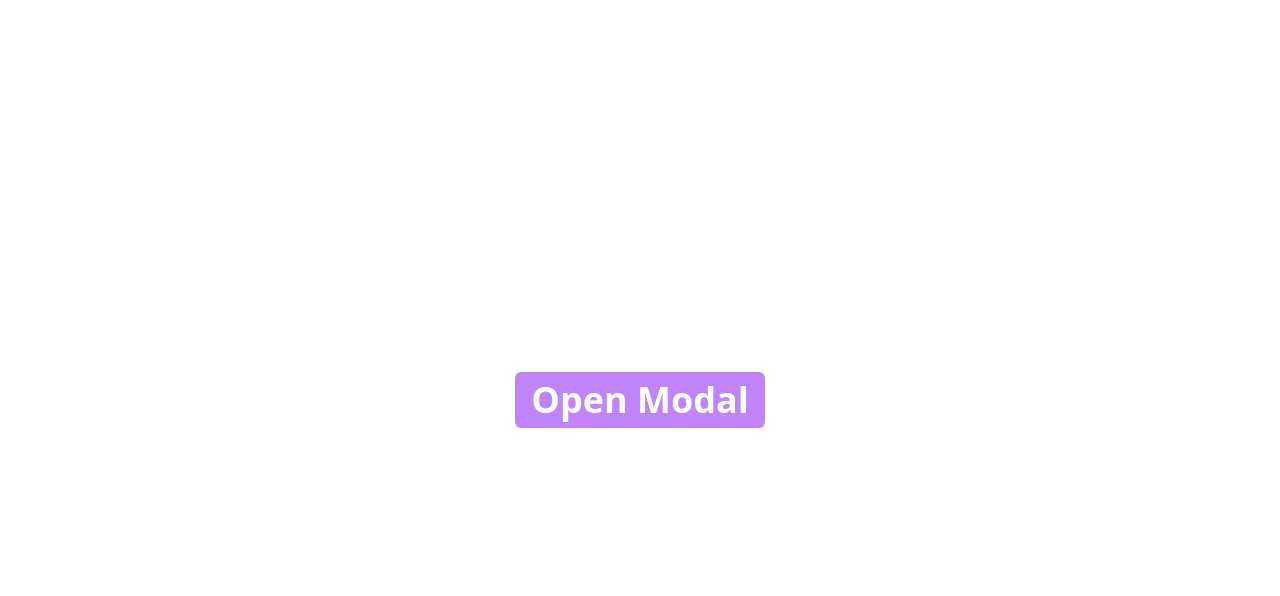
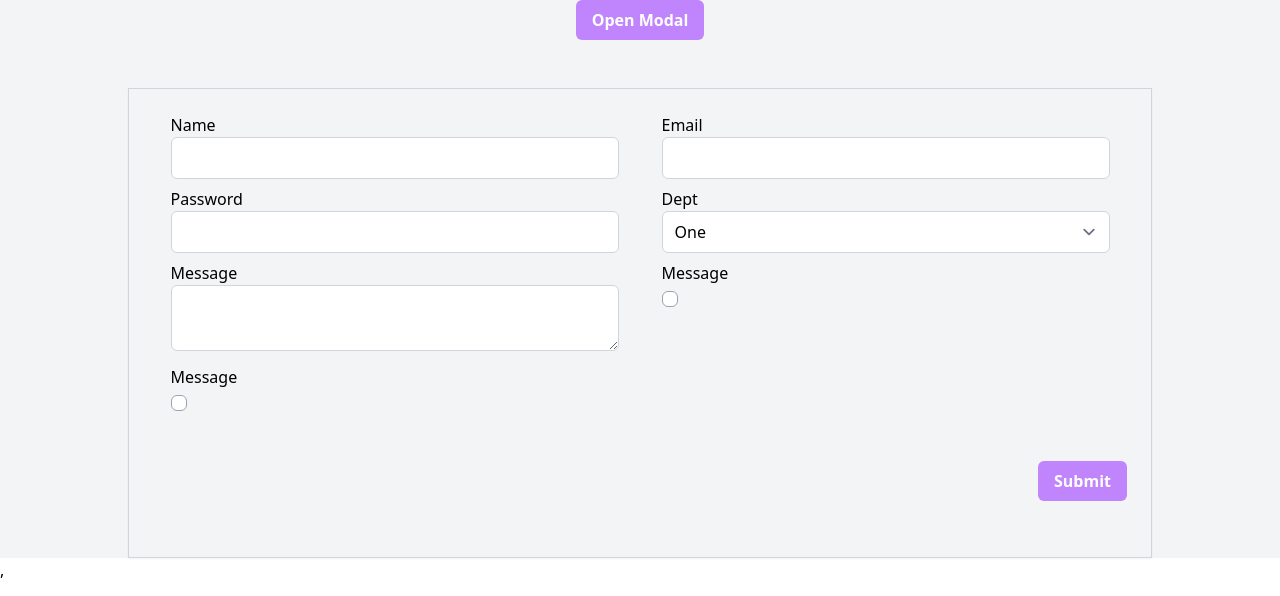
Before and after one commit to mominulhouqe/reusable-compnents, a React (Vite) app: page / in a window 1280 px wide. Shown: the top 596 px of the page. Built offline with nearby package versions, Linux system fonts and the light colour scheme.

Commit message:
Added Form

```diff
--- a/package.json
+++ b/package.json
@@ -13,10 +13,12 @@
     "clsx": "^2.1.0",
     "react": "^18.2.0",
     "react-dom": "^18.2.0",
+    "react-hook-form": "^7.50.1",
     "react-router-dom": "^6.22.0",
     "tailwind-merge": "^2.2.1"
   },
   "devDependencies": {
+    "@tailwindcss/forms": "^0.5.7",
     "@types/react": "^18.2.55",
     "@types/react-dom": "^18.2.19",
     "@typescript-eslint/eslint-plugin": "^6.21.0",
--- a/src/App.tsx
+++ b/src/App.tsx
@@ -3,6 +3,7 @@ import "./App.css";
 import Button from "./components/ui/Button";
 import Container from "./components/ui/Container";
 import Modal from "./components/ui/Modal";
+import NormalForm from "./components/NormalForm/NormalForm";
 
 function App() {
   const [modal, setModal] = useState(false);
@@ -13,12 +14,11 @@ function App() {
   const handleSubmit = (e: FormEvent) => {
     e.preventDefault();
     console.log("cliked");
-
   };
 
   return (
     <Container>
-      <div className="h-screen  w-full flex justify-center items-center  gap-2">
+      <div className="w-full flex justify-center items-center  gap-2">
         <Button onClick={() => setModal((prev) => !prev)}>Open Modal</Button>
         <Modal isOpen={modal} onClose={handelModalClose}>
           <Modal.Header>
@@ -26,13 +26,16 @@ function App() {
             <Modal.CloseButton></Modal.CloseButton>
           </Modal.Header>
           <form className="" onSubmit={handleSubmit}>
-            <input type="text" className="border "/>
+            <input type="text" className="border " />
             <button className="btn-outline" type="submit">
               submit
             </button>
           </form>
         </Modal>
       </div>
+      <div>
+        <NormalForm />
+      </div>
     </Container>
   );
 }
--- /dev/null
+++ b/src/components/NormalForm/NormalForm.tsx
@@ -0,0 +1,94 @@
+import { useForm } from "react-hook-form";
+import cn from "../../utils/cn";
+import Button from "../ui/Button";
+
+const NormalForm = () => {
+  const { register, handleSubmit } = useForm();
+
+  const onSubmit = (data) => {
+    console.log(data);
+  };
+
+  const double = true;
+
+  return (
+    <form
+      onSubmit={handleSubmit(onSubmit)}
+      className={cn("border border-gray-300 max-w-md mx-auto mt-12 p-4 shadow-sm" , {
+        "max-w-5xl": double,
+        "max-w-md": !double,
+      })}
+    >
+      <div
+        className={cn(
+          "p-2 grid grid-cols-1 justify-items-center gap-2",
+          {
+            "md:grid-cols-2": double,
+          }
+        )}
+      >
+        <div className="w-full max-w-md">
+          <label className="block" htmlFor="name">
+            Name
+          </label>
+          <input type="text" id="name" {...register("name")} />
+        </div>
+        <div className="w-full max-w-md">
+          <label className="block" htmlFor="email">
+            Email
+          </label>
+          <input type="email" id="email" {...register("email")} />
+        </div>
+        <div className="w-full max-w-md">
+          <label className="block" htmlFor="password">
+            Password
+          </label>
+          <input type="password" id="password" {...register("password")} />
+        </div>
+        <div className="w-full max-w-md">
+          <label className="block" htmlFor="password">
+            Dept
+          </label>
+          <select name="" id="">
+            <option value="">One </option>
+            <option value="">two </option>
+            <option value="">Three </option>
+          </select>
+        </div>
+        <div className="w-full max-w-md">
+          <label className="block" htmlFor="password">
+            Message
+          </label>
+          <textarea></textarea>
+        </div>
+        <div className="w-full max-w-md">
+          <label className="block" htmlFor="password">
+            Message
+          </label>
+          <input type="checkbox" name="" id="" className="" />
+        </div>
+        <div className="w-full max-w-md">
+          <label className="block" htmlFor="password">
+            Message
+          </label>
+          <input type="radio" name="" id="" className="" />
+        </div>
+      </div>
+      <div
+        className={cn(
+          "p-2 grid grid-cols-1 justify-items-center gap-5",
+          {
+            "md:grid-cols-2 ": double,
+          }
+        )}
+      >
+
+    <div className=" w-full mx-w-md col-start-1 md:col-start-2 flex justify-end my-8">
+    <Button className="w-full md:w-fit" type="submit">Submit</Button>
+    </div>
+      </div>
+    </form>
+  );
+};
+
+export default NormalForm;
--- a/src/components/ui/Button.tsx
+++ b/src/components/ui/Button.tsx
@@ -31,9 +31,7 @@ const Button = forwardRef<TRef, TButton>(
         {...rest}
         ref={ref}
         className={cn(getVariant(variant), className)}
-      >
-        Open Modal
-      </button>
+      ></button>
     );
   }
 );
--- a/src/components/ui/Container.tsx
+++ b/src/components/ui/Container.tsx
@@ -2,8 +2,8 @@ import { ReactNode } from "react";
 
 const Container = ({ children }: { children: ReactNode }) => {
   return (
-    <div className="h-full w-full max-w-7xl mx-auto ">
-      <h1>{children}</h1>
+    <div className="h-full w-full max-w-7xl mx-auto bg-gray-100">
+      <div>{children}</div>
     </div>
   );
 };
--- a/src/index.css
+++ b/src/index.css
@@ -1,6 +1,6 @@
 @import 'style/button.css';
 @import 'style/typograpy.css';
-
+@import 'style/form.css';
 
 @tailwind base;
 @tailwind components;
--- /dev/null
+++ b/src/style/form.css
@@ -0,0 +1,28 @@
+
+
+@layer base {
+[type='text'],
+input:where(:not([type])),
+[type='email'],
+[type='url'],
+[type='password'],
+[type='number'],
+[type='date'],
+[type='datetime-local'],
+[type='month'],
+[type='search'],
+[type='tel'],
+[type='time'],
+[type='week'],
+[multiple],
+textarea,
+select{
+    @apply w-full border border-gray-300 rounded-md focus:border-purple-500 focus:ring-1 focus:ring-purple-500
+
+}
+[type='checkbox'],
+[type='radio']
+{
+    @apply border border-gray-400 rounded-md checked:bg-purple-500 hover:bg-purple-500 focus:border-purple-500 focus:ring-1 focus:ring-purple-500 text-purple-500
+}
+}
--- a/tailwind.config.js
+++ b/tailwind.config.js
@@ -8,5 +8,5 @@ export default {
       },
     },
   },
-  plugins: [],
+  plugins: [require("@tailwindcss/forms")],
 };
```
Also changed, not shown: 1 other file (tests, documents, lock files or other folders).
